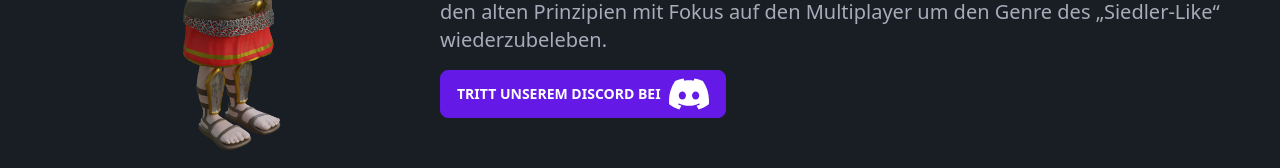
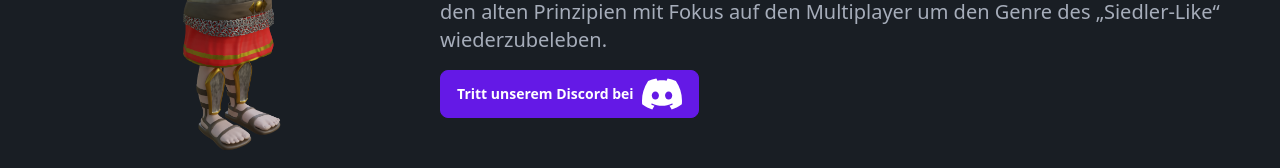
Before and after one commit to Wenish/hglg-marketing-web, a Vue app: page / in a window 1280 px wide. Shown: the part 390-558 px from the top of the page. Built offline with nearby package versions, Linux system fonts and the light colour scheme.

Commit message:
Update PageHome.vue

```diff
--- a/src/pages/PageHome.vue
+++ b/src/pages/PageHome.vue
@@ -12,7 +12,7 @@
                         Siedler
                         III und IV und die Formel zu einem Aufbauspiel-RTS-Hybriden perfektionieren. Zurück zu den alten
                         Prinzipien mit Fokus auf den Multiplayer um den Genre des „Siedler-Like“ wiederzubeleben.</p>
-                    <a class="btn btn-primary" href="https://discord.gg/pUur4t7aBb" target="_blank">
+                    <a class="btn btn-primary normal-case" href="https://discord.gg/pUur4t7aBb" target="_blank">
                         <span>Tritt unserem Discord bei</span>
                         <IconDiscord />
                     </a>
```
